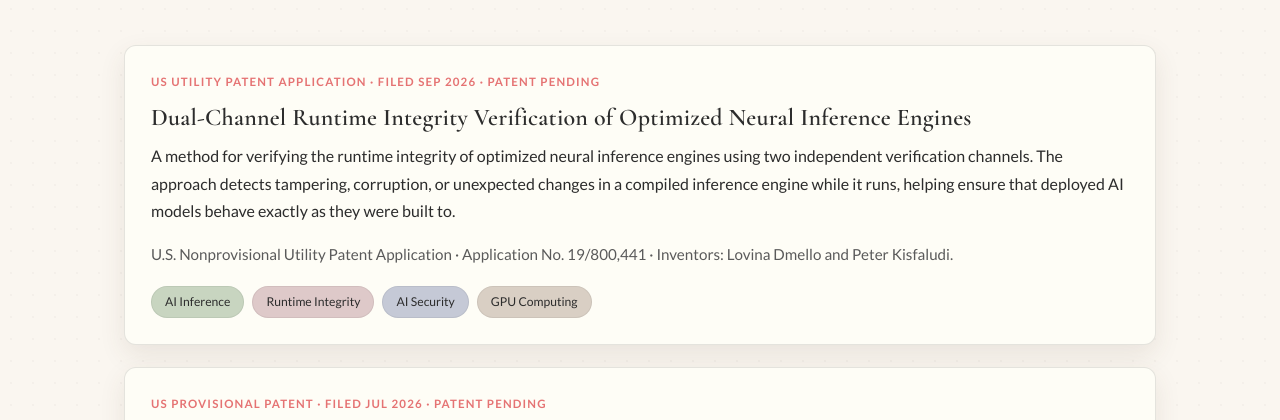
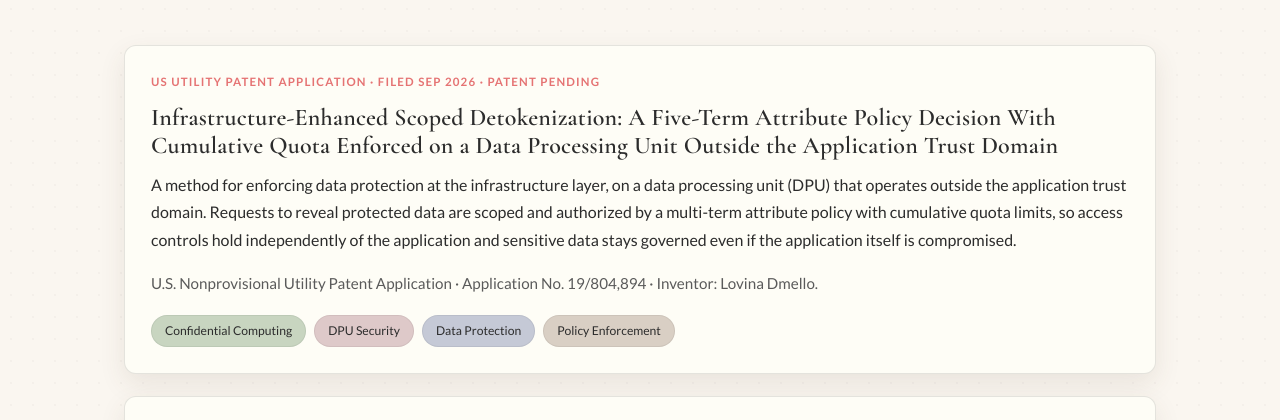
Before and after one commit to lovina-dmello-06/lovina-dmello-06.github.io, a plain HTML site: page research.html in a window 1280 px wide. Shown: the part 332-752 px from the top of the page. Drawn offline with nearby package versions, Linux system fonts and the light colour scheme.

Commit message:
docs: add filed US patent application (Infrastructure-Enhanced Scoped Detokenization) to Research page

```diff
--- a/research.html
+++ b/research.html
@@ -39,6 +39,27 @@
   <section style="padding-top:8px;">
     <div class="container">
       <div class="grid">
+        <div class="card">
+          <div class="meta">US UTILITY PATENT APPLICATION · FILED SEP 2026 · PATENT PENDING</div>
+          <h3>Infrastructure-Enhanced Scoped Detokenization: A Five-Term Attribute Policy Decision With Cumulative Quota Enforced on a Data Processing Unit Outside the Application Trust Domain</h3>
+          <p>
+            A method for enforcing data protection at the infrastructure layer, on a data
+            processing unit (DPU) that operates outside the application trust domain. Requests to
+            reveal protected data are scoped and authorized by a multi-term attribute policy with
+            cumulative quota limits, so access controls hold independently of the application and
+            sensitive data stays governed even if the application itself is compromised.
+          </p>
+          <p style="color:var(--ink-mid);font-size:0.95rem;">
+            U.S. Nonprovisional Utility Patent Application · Application No. 19/804,894 ·
+            Inventor: Lovina Dmello.
+          </p>
+          <div class="tag-row">
+            <span class="tag">Confidential Computing</span>
+            <span class="tag">DPU Security</span>
+            <span class="tag">Data Protection</span>
+            <span class="tag">Policy Enforcement</span>
+          </div>
+        </div>
         <div class="card">
           <div class="meta">US UTILITY PATENT APPLICATION · FILED SEP 2026 · PATENT PENDING</div>
           <h3>Dual-Channel Runtime Integrity Verification of Optimized Neural Inference Engines</h3>
```
